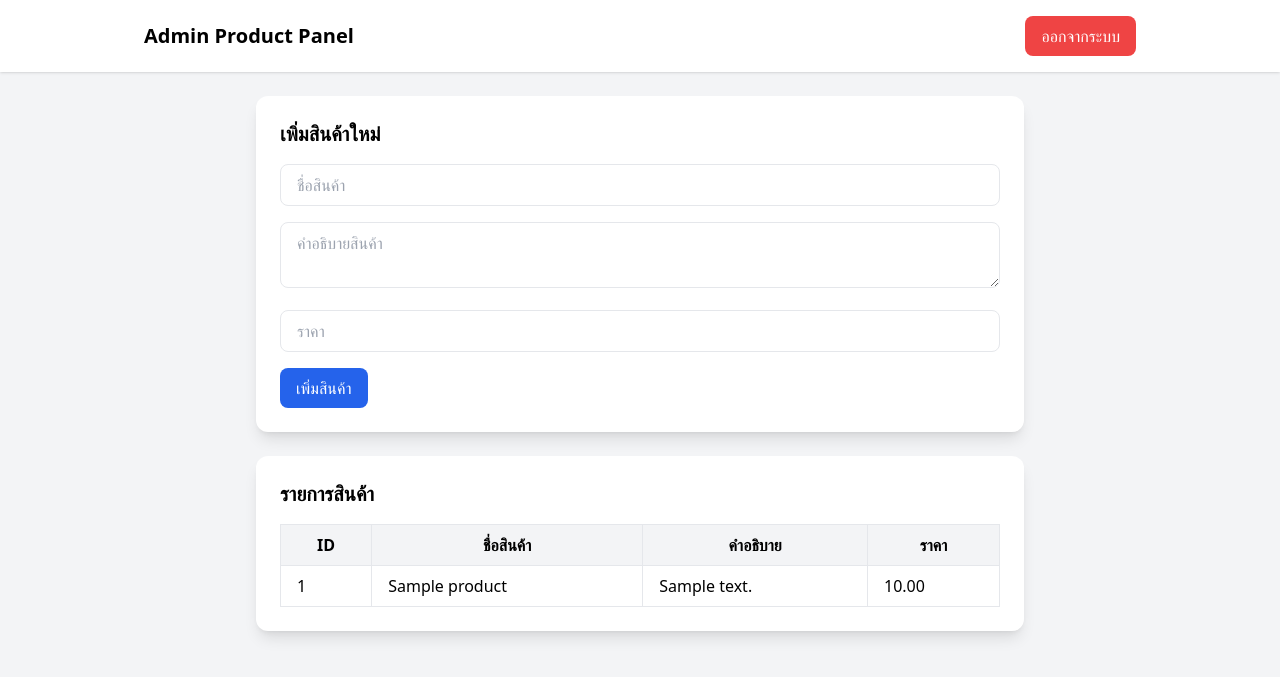
After one commit to Tharathep86/UP_db, a PHP site: page /admin_product.php in a window 1280 px wide. The commit adds this page. Shown: the top 677 px of the page. Run offline with PHP 8.4, Linux system fonts and the light colour scheme; the visitor is signed in with stand-in values (Sample User, id 1); tables that the repository leaves empty or names only in its code hold one stand-in row (values such as "Sample post"); some libraries are stand-ins or nearby versions.

Commit message:
update admin and user system

```diff
--- a/admin.php
+++ b/admin.php
@@ -19,6 +19,7 @@ if($_SESSION['role'] != 'admin'){ header("Location: user.php"); exit(); }
 <div class="max-w-3xl mx-auto bg-white p-8 shadow-lg rounded-xl">
 <h2 class="text-2xl font-bold mb-4">ยินดีต้อนรับ Admin</h2>
 <p class="text-gray-700">ผู้ใช้งาน: <b><?php echo $_SESSION['username']; ?></b></p>
+<a href="admin_product.php" class="mt-4 inline-block bg-blue-600 text-white px-4 py-2 rounded hover:bg-blue-700">จัดการสินค้า</a>
 </div>
 </body>
 </html>
--- /dev/null
+++ b/admin_product.php
@@ -0,0 +1,80 @@
+<?php
+include "protected.php";
+if($_SESSION['role'] != 'admin'){ header("Location: user.php"); exit(); }
+
+include "db.php";
+$message = "";
+
+if($_SERVER['REQUEST_METHOD'] === 'POST'){
+    $name = $_POST['name'];
+    $description = $_POST['description'];
+    $price = $_POST['price'];
+
+    $stmt = $conn->prepare("INSERT INTO products (name,description,price) VALUES (?,?,?)");
+    $stmt->bind_param("ssd",$name,$description,$price);
+
+    if($stmt->execute()){
+        $message = "เพิ่มสินค้าสำเร็จ!";
+    } else {
+        $message = "เกิดข้อผิดพลาด!";
+    }
+}
+
+$products = $conn->query("SELECT * FROM products ORDER BY created_at DESC");
+?>
+<!DOCTYPE html>
+<html lang="th">
+<head>
+<meta charset="UTF-8">
+<title>จัดการสินค้า (Admin)</title>
+<script src="https://cdn.tailwindcss.com"></script>
+</head>
+<body class="bg-gray-100">
+<nav class="bg-white shadow mb-6">
+<div class="max-w-5xl mx-auto px-4 py-4 flex justify-between items-center">
+<h1 class="text-xl font-semibold">Admin Product Panel</h1>
+<a href="logout.php" class="bg-red-500 text-white px-4 py-2 rounded-lg hover:bg-red-600">ออกจากระบบ</a>
+</div>
+</nav>
+
+<div class="max-w-3xl mx-auto bg-white p-6 shadow-lg rounded-xl mb-6">
+<h2 class="text-xl font-bold mb-4">เพิ่มสินค้าใหม่</h2>
+
+<?php if($message != ""): ?>
+    <div class="mb-4 text-green-600"><?php echo $message; ?></div>
+<?php endif; ?>
+
+<form action="" method="POST" class="space-y-4">
+    <input type="text" name="name" placeholder="ชื่อสินค้า" required class="w-full px-4 py-2 border rounded-lg focus:ring-2 focus:ring-blue-500">
+    <textarea name="description" placeholder="คำอธิบายสินค้า" class="w-full px-4 py-2 border rounded-lg focus:ring-2 focus:ring-blue-500"></textarea>
+    <input type="number" step="0.01" name="price" placeholder="ราคา" required class="w-full px-4 py-2 border rounded-lg focus:ring-2 focus:ring-blue-500">
+    <button type="submit" class="bg-blue-600 text-white px-4 py-2 rounded-lg hover:bg-blue-700">เพิ่มสินค้า</button>
+</form>
+</div>
+
+<div class="max-w-3xl mx-auto bg-white p-6 shadow-lg rounded-xl">
+<h2 class="text-xl font-bold mb-4">รายการสินค้า</h2>
+<table class="w-full table-auto border-collapse border border-gray-300">
+<thead>
+<tr class="bg-gray-100">
+<th class="border px-4 py-2">ID</th>
+<th class="border px-4 py-2">ชื่อสินค้า</th>
+<th class="border px-4 py-2">คำอธิบาย</th>
+<th class="border px-4 py-2">ราคา</th>
+</tr>
+</thead>
+<tbody>
+<?php while($row = $products->fetch_assoc()): ?>
+<tr>
+<td class="border px-4 py-2"><?php echo $row['id']; ?></td>
+<td class="border px-4 py-2"><?php echo $row['name']; ?></td>
+<td class="border px-4 py-2"><?php echo $row['description']; ?></td>
+<td class="border px-4 py-2"><?php echo number_format($row['price'],2); ?></td>
+</tr>
+<?php endwhile; ?>
+</tbody>
+</table>
+</div>
+
+</body>
+</html>
--- a/db.php
+++ b/db.php
@@ -2,7 +2,7 @@
 $host="localhost";
 $user="root";
 $pass="";
-$db="LOG_db";
+$db="UP_db";
 
 $conn=new mysqli($host,$user,$pass,$db);
 
--- a/user.php
+++ b/user.php
@@ -19,7 +19,7 @@ if($_SESSION['role'] != 'user'){ header("Location: admin.php"); exit(); }
 <div class="max-w-3xl mx-auto bg-white p-8 shadow-lg rounded-xl">
 <h2 class="text-2xl font-bold mb-4">ยินดีต้อนรับ User</h2>
 <p class="text-gray-700">ผู้ใช้งาน: <b><?php echo $_SESSION['username']; ?></b></p>
-
+<a href="user_product.php" class="mt-4 inline-block bg-blue-600 text-white px-4 py-2 rounded hover:bg-blue-700">ดูสินค้า</a>
 </div>
 </body>
 </html>
```
Also changed, not shown: install.php (+11 -2 lines), user_product.php (added, +47 -0 lines).
